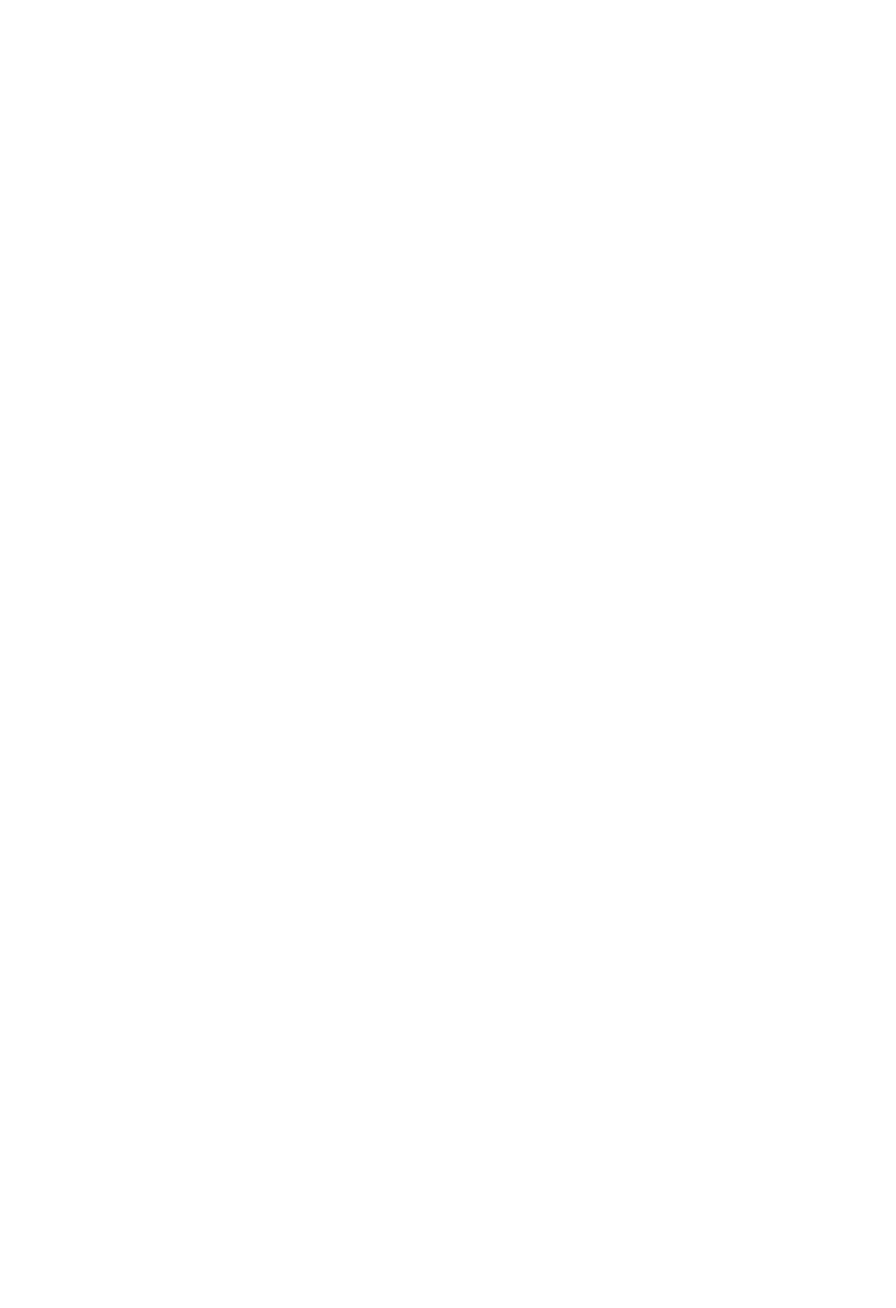
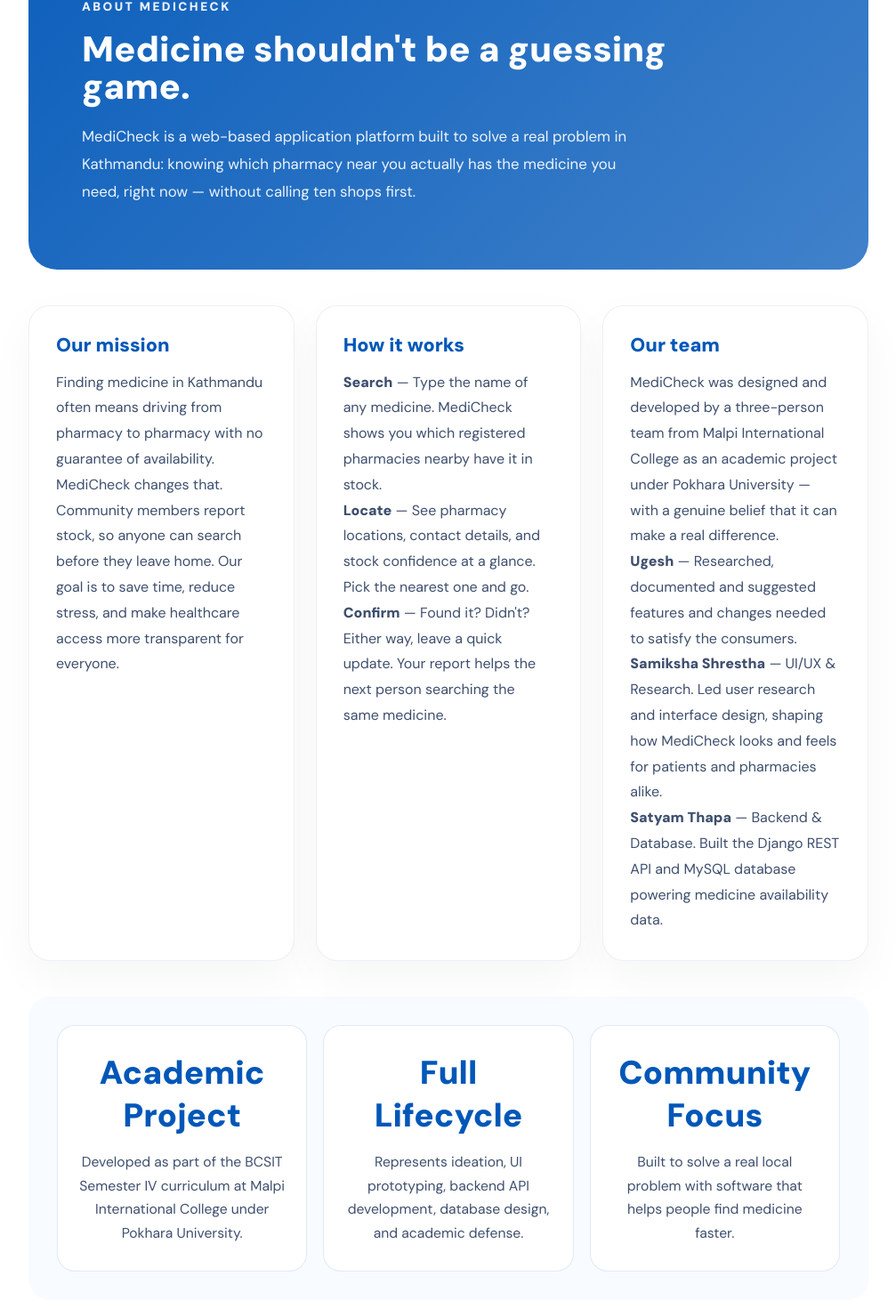
Before and after one commit to satyam-th/MediCheck, a React app in the folder frontend/: page /about in a window 1280 px wide. Before the commit this address had no page. Shown: the part 196-1666 px from the top of the page at 89% size, without its empty margins (136-1143 px from the left). Before the commit the page ends 800 px from the top, so only its background shows below. Built offline with nearby package versions, Linux system fonts and the light colour scheme; the HTML template or start-up script is replaced by a standard one.

Commit message:
about page added

```diff
--- a/frontend/src/components/layout/Footer/Footer.jsx
+++ b/frontend/src/components/layout/Footer/Footer.jsx
@@ -19,7 +19,7 @@
                 <p className={styles.colHeading}>Quick Links</p>
                 <ul className={styles.linksList}>
                     <li><Link to='/' className={styles.footerLink}>Home</Link></li>
-                    <li><Link to='/about' className={styles.footerLink}>About Us</Link></li>
+                    <li><Link to='/about' className={styles.footerLink}>About</Link></li>
                     <li><Link to='/pharmacies' className={styles.footerLink}>Pharmacies</Link></li>
                 </ul>
             </div>
--- a/frontend/src/components/layout/NavBar/NavBar.jsx
+++ b/frontend/src/components/layout/NavBar/NavBar.jsx
@@ -25,7 +25,7 @@
             <div className={`${styles.navlinks} ${menuOpen ? styles.open : ''}`}>
 
                 <Link to='/' className={styles.link} onClick={()=>setMenuOpen(false)}>Home</Link>
-                <Link to='/about' className={styles.link} onClick={()=>setMenuOpen(false)}>About Us</Link>
+                <Link to='/about' className={styles.link} onClick={()=>setMenuOpen(false)}>About</Link>
                 <Link to='/pharmacies' className={styles.link} onClick={()=>setMenuOpen(false)}>Pharmacies</Link>
 
                 <SearchBar size="small" className={styles.navSearchBar}/>
--- /dev/null
+++ b/frontend/src/pages/user/About/About.jsx
@@ -0,0 +1,96 @@
+import NavBar from '../../../components/layout/NavBar/NavBar';
+import Footer from '../../../components/layout/Footer/Footer';
+import styles from './About.module.css';
+
+export default function About() {
+  return (
+    <div className={styles.pageWrapper}>
+      <NavBar />
+
+      <main className={styles.contentContainer}>
+        <section className={styles.heroSection}>
+          <div className={styles.heroContent}>
+            <p className={styles.overline}>About MediCheck</p>
+            <h1 className={styles.title}>Medicine shouldn't be a guessing game.</h1>
+            <p className={styles.subtitle}>
+              MediCheck is a web-based application platform built to solve a real problem in Kathmandu: knowing which
+              pharmacy near you actually has the medicine you need, right now — without calling ten shops first.
+            </p>
+          </div>
+        </section>
+
+        <section className={styles.infoSection}>
+          <article className={styles.infoCard}>
+            <h2>Our mission</h2>
+            <p>
+              Finding medicine in Kathmandu often means driving from pharmacy to pharmacy with no guarantee of
+              availability. MediCheck changes that. Community members report stock, so anyone can search before they
+              leave home. Our goal is to save time, reduce stress, and make healthcare access more transparent for
+              everyone.
+            </p>
+          </article>
+
+          <article className={styles.infoCard}>
+            <h2>How it works</h2>
+            <p>
+              <strong>Search</strong> — Type the name of any medicine. MediCheck shows you which registered pharmacies
+              nearby have it in stock.
+            </p>
+            <p>
+              <strong>Locate</strong> — See pharmacy locations, contact details, and stock confidence at a glance.
+              Pick the nearest one and go.
+            </p>
+            <p>
+              <strong>Confirm</strong> — Found it? Didn't? Either way, leave a quick update. Your report helps the next
+              person searching the same medicine.
+            </p>
+          </article>
+
+          <article className={styles.infoCard}>
+            <h2>Our team</h2>
+            <p>
+              MediCheck was designed and developed by a three-person team from Malpi International College as an
+              academic project under Pokhara University — with a genuine belief that it can make a real difference.
+            </p>
+            <p>
+              <strong>Ugesh</strong> — Researched, documented and suggested features and changes needed to satisfy the
+              consumers.
+            </p>
+            <p>
+              <strong>Samiksha Shrestha</strong> — UI/UX & Research. Led user research and interface design, shaping
+              how MediCheck looks and feels for patients and pharmacies alike.
+            </p>
+            <p>
+              <strong>Satyam Thapa</strong> — Backend & Database. Built the Django REST API and MySQL database powering
+              medicine availability data.
+            </p>
+          </article>
+        </section>
+
+        <section className={styles.statsSection}>
+          <div className={styles.statsCard}>
+            <p className={styles.statsNumber}>Academic Project</p>
+            <p className={styles.statsLabel}>
+              Developed as part of the BCSIT Semester IV curriculum at Malpi International College under Pokhara
+              University.
+            </p>
+          </div>
+          <div className={styles.statsCard}>
+            <p className={styles.statsNumber}>Full Lifecycle</p>
+            <p className={styles.statsLabel}>
+              Represents ideation, UI prototyping, backend API development, database design, and academic defense.
+            </p>
+          </div>
+          <div className={styles.statsCard}>
+            <p className={styles.statsNumber}>Community Focus</p>
+            <p className={styles.statsLabel}>
+              Built to solve a real local problem with software that helps people find medicine faster.
+            </p>
+          </div>
+        </section>
+      </main>
+
+      <Footer />
+    </div>
+  );
+}
--- /dev/null
+++ b/frontend/src/pages/user/About/About.module.css
@@ -0,0 +1,136 @@
+:root {
+    --section-bg: #f8fbff;
+}
+
+.pageWrapper {
+    display: flex;
+    flex-direction: column;
+    min-height: 100vh;
+}
+
+.contentContainer {
+    flex: 1;
+    max-width: 1200px;
+    margin: 0 auto;
+    padding: 40px 10%;
+    box-sizing: border-box;
+}
+
+.heroSection {
+    background: linear-gradient(135deg, rgba(0, 87, 184, 0.95), rgba(0, 87, 184, 0.75));
+    border-radius: 32px;
+    padding: 55px 60px;
+    color: white;
+    margin-bottom: 40px;
+    position: relative;
+    overflow: hidden;
+}
+
+.heroContent {
+    max-width: 700px;
+}
+
+.overline {
+    text-transform: uppercase;
+    letter-spacing: 0.18em;
+    font-size: 0.85rem;
+    font-weight: 700;
+    margin-bottom: 18px;
+    opacity: 0.92;
+}
+
+.title {
+    font-size: clamp(2.5rem, 3vw, 4rem);
+    font-weight: 800;
+    line-height: 1.05;
+    margin: 0 0 20px 0;
+}
+
+.subtitle {
+    max-width: 620px;
+    font-size: 1.05rem;
+    line-height: 1.85;
+    opacity: 0.92;
+}
+
+.infoSection {
+    display: grid;
+    grid-template-columns: repeat(3, minmax(0, 1fr));
+    gap: 24px;
+    margin-bottom: 40px;
+}
+
+.infoCard {
+    background: white;
+    border: 1px solid rgba(13, 71, 161, 0.08);
+    border-radius: 24px;
+    padding: 30px;
+    box-shadow: 0 18px 50px rgba(0, 0, 0, 0.04);
+}
+
+.infoCard h2 {
+    margin: 0 0 14px 0;
+    font-size: 1.35rem;
+    color: var(--primary);
+}
+
+.infoCard p {
+    margin: 0;
+    color: #3e4f6e;
+    font-size: 1rem;
+    line-height: 1.8;
+}
+
+.statsSection {
+    display: flex;
+    justify-content: space-between;
+    gap: 18px;
+    flex-wrap: wrap;
+    background: var(--section-bg);
+    border-radius: 24px;
+    padding: 32px;
+}
+
+.statsCard {
+    flex: 1;
+    min-width: 200px;
+    background: white;
+    border-radius: 20px;
+    padding: 28px 24px;
+    border: 1px solid rgba(0, 87, 184, 0.12);
+    text-align: center;
+}
+
+.statsNumber {
+    margin: 0;
+    font-size: 2.3rem;
+    font-weight: 800;
+    color: var(--primary);
+}
+
+.statsLabel {
+    margin: 16px 0 0;
+    color: #3e4f6e;
+    font-size: 0.98rem;
+    line-height: 1.7;
+}
+
+@media (max-width: 960px) {
+    .contentContainer {
+        padding: 32px 6%;
+    }
+
+    .infoSection {
+        grid-template-columns: 1fr;
+    }
+}
+
+@media (max-width: 640px) {
+    .heroSection {
+        padding: 36px 24px;
+    }
+
+    .statsSection {
+        padding: 24px;
+    }
+}
--- a/frontend/src/routes/AppRoute.jsx
+++ b/frontend/src/routes/AppRoute.jsx
@@ -1,6 +1,7 @@
 import {Routes, Route} from 'react-router-dom';
 
 import Home from '../pages/user/Home/Home';
+import About from '../pages/user/About/About';
 import Login from '../pages/auth/login/Login';
 import Register from '../pages/auth/register/Register';
 // import Pharmacy from '../pages/pharmacy/Dashboard';
@@ -10,6 +11,7 @@
     return(
         <Routes>
             <Route path='/' element={<Home/>}/>
+            <Route path='/about' element={<About/>}/>
             <Route path='/login' element={<Login/>}/>
             <Route path='/register' element={<Register/>}/>
             {/* <Route path='/pharmacy' element={<Pharmacy/>}/>
```
